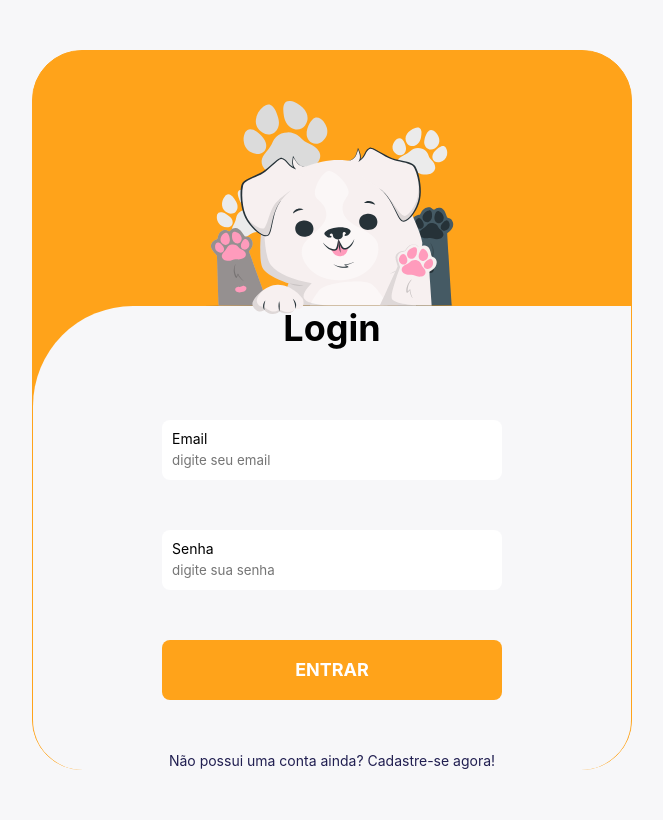
After one commit to pamlotusia/impacta-petshop, a Flask app: template templates/login.html in a window 1280 px wide. The commit adds this page. Shown: the whole page, without its empty margins (308-971 px from the left). Run offline with Flask 3, Linux system fonts and the light colour scheme; the template is opened without the code that fills it, so the values that code supplies are empty.

Commit message:
salvando template login

```diff
--- a/static/css/style-teste.css
+++ b/static/css/style-teste.css
@@ -27,7 +27,7 @@ section {
   display: flex;
   align-items: center;
   flex-direction: column;
-  margin: 0 0 50px ;
+  margin: 0 0 50px;
 }
 
 .title {
@@ -41,7 +41,7 @@ section {
   margin: 70px 0 15px;
 }
 
-.inputs{
+.inputs {
   color: var(--title-color);
   font-family: 'Inter', sans-serif;
 }
@@ -70,12 +70,11 @@ input {
   font-weight: 500;
 }
 
-input[type="date"]::-webkit-calendar-picker-indicator,
-input[type="time"]::-webkit-calendar-picker-indicator {
+input[type='date']::-webkit-calendar-picker-indicator,
+input[type='time']::-webkit-calendar-picker-indicator {
   width: 30px;
   height: 30px;
 }
-
 
 /* services container */
 .services div {
@@ -83,10 +82,10 @@ input[type="time"]::-webkit-calendar-picker-indicator {
   align-items: center;
 }
 
-.custom-radio > *{
+.custom-radio > * {
   margin: 5px;
 }
-.custom-radio label{
+.custom-radio label {
   font-size: 16px;
   font-family: 'Poppins', sans-serif;
   display: flex;
@@ -98,8 +97,8 @@ input[type="time"]::-webkit-calendar-picker-indicator {
   display: none;
 }
 
-.custom-radio input[type='radio']+label:before,
-.type-services input[type='radio']+label:before{
+.custom-radio input[type='radio'] + label:before,
+.type-services input[type='radio'] + label:before {
   content: '';
   display: inline-flex;
   width: 10px;
@@ -111,30 +110,28 @@ input[type="time"]::-webkit-calendar-picker-indicator {
   border: 2px solid #211f51;
   background-color: transparent;
   border-radius: 50%;
-
 }
-.custom-radio input[type='radio']:checked +label:before,
-.type-services input[type='radio']:checked +label:before{
-background-color: var(--confirm-color);
-border: 2px solid var(--confirm-color);
+.custom-radio input[type='radio']:checked + label:before,
+.type-services input[type='radio']:checked + label:before {
+  background-color: var(--confirm-color);
+  border: 2px solid var(--confirm-color);
 }
 
-.custom-radio input[type='radio']:checked +label,
-.type-services input[type='radio']:checked +label{
+.custom-radio input[type='radio']:checked + label,
+.type-services input[type='radio']:checked + label {
   color: var(--confirm-color);
 }
 
 /* type services container */
-.type-services{
+.type-services {
   margin-bottom: 55px;
 }
 
-.type-services-inputs{
+.type-services-inputs {
   display: grid;
   grid-template-columns: repeat(3, auto);
-  gap:20px;
+  gap: 20px;
 }
-
 
 /* messagecontainer */
 .container-message {
@@ -162,7 +159,7 @@ border: 2px solid var(--confirm-color);
   justify-content: space-evenly;
 }
 
-.block p{
+.block p {
   color: black;
 }
 
@@ -173,7 +170,6 @@ border: 2px solid var(--confirm-color);
   position: fixed;
   bottom: 17%;
 }
-
 
 /* buttons */
 .buttons {
@@ -213,3 +209,104 @@ border: 2px solid var(--confirm-color);
 .hide {
   visibility: hidden;
 }
+
+/* pagina login */
+main {
+  display: flex;
+  justify-content: center;
+}
+
+#section-login {
+  height: 90vh;
+  width: 100vw;
+  margin-top: 0;
+  padding-top: 50px;
+  background-color: var(--confirm-color);
+}
+
+#section-login img {
+  width: 260px;
+  margin-bottom: -23.5px;
+  z-index: 1;
+}
+
+.container-personal-data {
+  width: 100%;
+  height: 100%;
+  margin-top: 15px;
+  background-color: var(--background-color);
+  border-top-left-radius: 100px;
+
+  display: flex;
+  flex-direction: column;
+  align-items: center;
+  justify-content: center;
+}
+
+.container-personal-data h1 {
+  margin: 0 0 70px;
+  font-size: 36px;
+}
+
+.container-login > * {
+  margin: 0 0 50px;
+  border-radius: 8px;
+  height: 60px;
+  cursor: pointer;
+}
+.input-data {
+  display: flex;
+  flex-direction: column;
+  font-size: 14px;
+  padding: 8px;
+  background-color: #fff;
+}
+.input-data > * {
+  margin: 2px;
+}
+.input-data input {
+  border: none;
+  height: 30px;
+  color: var(--light-text);
+}
+
+.container-login button {
+  width: 340px;
+  border: none;
+  background-color: var(--confirm-color);
+  color: #ffff;
+  font-size: 18px;
+  font-weight: bold;
+  text-transform: uppercase;
+}
+
+#section-login a {
+  text-decoration: none;
+  color: var(--title-color);
+  font-size: 14px;
+}
+
+@media (min-width: 700px){
+  #section-login {
+    height: 90vh;
+    width: 600px;
+    margin-top: 50px;
+    padding-top: 50px;
+    border-radius: 50px;
+    border: 1px solid var(--confirm-color);
+    background-color: var(--confirm-color);
+  }
+
+  .container-personal-data {
+    width: 100%;
+    height: 100%;
+    margin-top: 15px;
+    border-top-left-radius: 100px;
+    border-radius: 100px 0 50px 50px;
+    display: flex;
+    flex-direction: column;
+    align-items: center;
+    justify-content: center;
+  }
+
+}
--- a/templates/index.html
+++ b/templates/index.html
@@ -3,7 +3,7 @@
   <head>
     <meta charset="UTF-8" />
     <meta name="viewport" content="width=device-width, initial-scale=1.0" />
-    <title>Teste Impacta</title>
+    <title>Página principal</title>
 
     <link rel="stylesheet" href="/static/css/style-teste.css" />
 
--- /dev/null
+++ b/templates/login.html
@@ -0,0 +1,32 @@
+<!DOCTYPE html>
+<html lang="en">
+<head>
+  <meta charset="UTF-8">
+  <meta name="viewport" content="width=device-width, initial-scale=1.0">
+  <title>Login</title>
+  <link rel="stylesheet" href="../static/css/style-teste.css">
+</head>
+<body>
+  <main>
+    <section id="section-login">
+      <img src="../static/css/login-icon.svg" alt="">
+      <div class="container-personal-data">
+        <h1>Login</h1>
+        <div class="container-login">
+          <div class="input-data">
+            <label for="email">Email</label>
+            <input type="text" name="" id="email" placeholder="digite seu email">
+          </div>
+          <div class="input-data">
+            <label for="password">Senha</label>
+            <input type="password" name="" id="password" placeholder="digite sua senha">
+          </div>
+          <button type="submit">Entrar</button>
+        </div>
+        <p><a href="">Não possui uma conta ainda? Cadastre-se agora!</a></p>
+      </div>
+    </section>
+  </main>
+
+</body>
+</html>
```
Also changed, not shown: static/js/script.js (+4 -4 lines), static/css/login-icon.svg (added).
